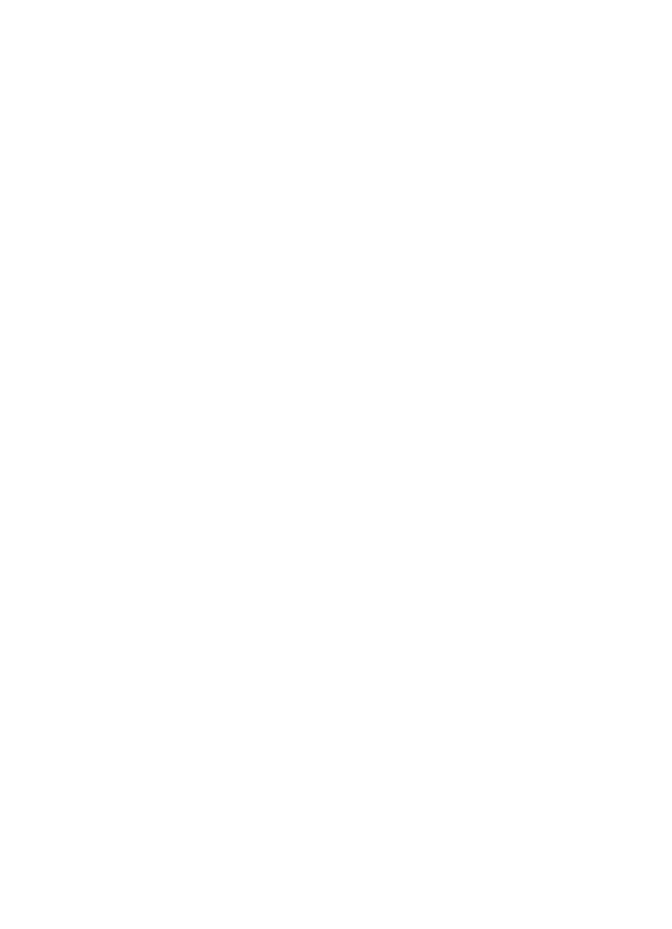
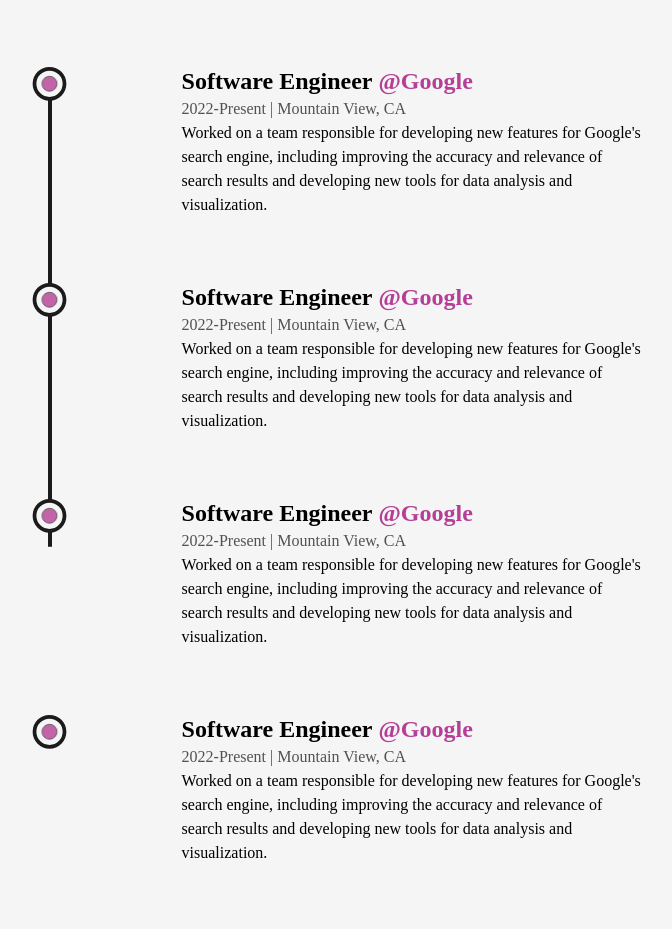
Before and after one commit to SaRTHaK0909k/Trial_portfolio, a Next.js app: page /about in a window 1280 px wide. Shown: the part 2300-3229 px from the top of the page, without its empty margins (244-916 px from the left). Before the commit the page ends 959 px from the top, so only its background shows below. Built offline with nearby package versions, Linux system fonts and the light colour scheme.

Commit message:
experience & Education section done

```diff
--- /dev/null
+++ b/src/components/Education.js
@@ -0,0 +1,77 @@
+import React, { useRef } from "react";
+import { useScroll } from "framer-motion";
+import { motion } from "framer-motion";
+import LiIcon from "./Lilcon";
+
+const Details = ({ type, time, place, info, grade }) => {
+  const ref = useRef(null);
+
+  return (
+    <li
+      ref={ref}
+      className="my-8 first:mt-0 last:mb-0 w-[60%] mx-auto flex flex-col items-center justify-between"
+    >
+      <LiIcon reference={ref} />
+      <motion.div
+        initial={{ y: 50 }}
+        whileInView={{ y: 0 }}
+        transition={{ duration: 0.5, type: "spring" }}
+      />
+
+      <div>
+        <h3 className="capitalize font-bold text-2xl">{type}</h3>
+        <span className="capitalize font-medium text-dark/75">
+          {time} | {place}
+        </span>
+        <p className="font-medium w-full">{info}</p>
+        <p className="font-semibold w-full">{grade}</p>
+      </div>
+    </li>
+  );
+};
+
+const Education = () => {
+  const ref = useRef(null);
+  const { scrollYProgress } = useScroll({
+    target: ref,
+    offset: ["start end", "center start"],
+  });
+
+  return (
+    <>
+      <div className="my-64">
+        <h2 className="font-bold text-8xl mb-32 w-full text-center">
+          Experience
+        </h2>
+
+        <div ref={ref} className="w-[75%] mx-auto relative">
+          <motion.div
+            style={{ scaleY: scrollYProgress }}
+            className="absolute left-9 top-8 w-[4px] h-full bg-dark origin-top"
+          />
+          <ul className="w-full flex flex-col items-start justify-between ml-4">
+            <Details
+              type="Bachelor of Technology in Computer Science & Bussiness"
+              time="2022-2026"
+              place="Indian Institute of Information Technology, Lucknow"
+              info="Relevant courses included Data Structures and Algorithms, Computer Systems Engineering, and Artificial
+              Intelligence."
+              grade="8.0 CGPA"
+            />
+
+            <Details
+              type="Class XII"
+              time="2021-2022"
+              place="Shree Maharishi Vidya Mandir, Chandrapur"
+              grade="94.6%"
+            />
+
+
+          </ul>
+        </div>
+      </div>
+    </>
+  );
+};
+
+export default Education;
--- /dev/null
+++ b/src/components/Experience.js
@@ -0,0 +1,122 @@
+import React, { useRef } from "react";
+import { useScroll } from "framer-motion"
+import {motion} from 'framer-motion'
+import LiIcon from "./Lilcon";
+
+const Details = ({ position, company, companyLink, time, address, work }) => {
+
+  const ref = useRef(null)
+
+
+  return (
+    <li ref={ref} className="my-8 first:mt-0 last:mb-0 w-[60%] mx-auto flex flex-col items-center justify-between">
+      <LiIcon reference={ref}/>
+      <motion.div
+      initial={{y:50}}
+      whileInView={{y:0}}
+      transition={{duration:0.5,type:"spring"}}
+      />
+
+      <div>
+        <h3 className="capitalize font-bold text-2xl">
+          {position}&nbsp;
+          <a
+            href={companyLink}
+            target="_blank"
+            className="text-primary capitalize"
+          >
+            @{company}
+          </a>
+        </h3>
+        <span className="capitalize font-medium text-dark/75">
+          {time} | {address}
+        </span>
+        <p className="font-medium w-full">{work}</p>
+      </div>
+    </li>
+  );
+};
+
+const Experience = () => {
+
+  const ref = useRef(null)
+  const {scrollYProgress} = useScroll({
+    target:ref,
+    offset:["start end","center start"]
+  })
+
+
+  return (
+    <>
+      <div className="my-64">
+        <h2 className="font-bold text-8xl mb-32 w-full text-center">
+          Experience
+        </h2>
+
+        <div ref={ref} className="w-[75%] mx-auto relative">
+            <motion.div
+            style={{scaleY:scrollYProgress}}
+            className="absolute left-9 top-8 w-[4px] h-full bg-dark origin-top"/>
+          <ul className="w-full flex flex-col items-start justify-between ml-4">
+            <Details
+              position="Software Engineer"
+              company="Google"
+              time="2022-present"
+              address="Mountain View, CA"
+              work="Worked on a team responsible for developing new features for Google's
+            search engine, including improving the accuracy and relevance of search results and
+            developing new tools for data analysis and visualization."
+              companyLink="www.google.com"
+            />
+
+            <Details
+              position="Software Engineer"
+              company="Google"
+              time="2022-present"
+              address="Mountain View, CA"
+              work="Worked on a team responsible for developing new features for Google's
+            search engine, including improving the accuracy and relevance of search results and
+            developing new tools for data analysis and visualization."
+              companyLink="www.google.com"
+            />
+
+            <Details
+              position="Software Engineer"
+              company="Google"
+              time="2022-present"
+              address="Mountain View, CA"
+              work="Worked on a team responsible for developing new features for Google's
+            search engine, including improving the accuracy and relevance of search results and
+            developing new tools for data analysis and visualization."
+              companyLink="www.google.com"
+            />
+
+            <Details
+              position="Software Engineer"
+              company="Google"
+              time="2022-present"
+              address="Mountain View, CA"
+              work="Worked on a team responsible for developing new features for Google's
+            search engine, including improving the accuracy and relevance of search results and
+            developing new tools for data analysis and visualization."
+              companyLink="www.google.com"
+            />
+
+            <Details
+              position="Software Engineer"
+              company="Google"
+              time="2022-present"
+              address="Mountain View, CA"
+              work="Worked on a team responsible for developing new features for Google's
+            search engine, including improving the accuracy and relevance of search results and
+            developing new tools for data analysis and visualization."
+              companyLink="www.google.com"
+            />
+          </ul>
+        </div>
+      </div>
+    </>
+  );
+};
+
+export default Experience;
--- /dev/null
+++ b/src/components/Lilcon.js
@@ -0,0 +1,28 @@
+import React from 'react'
+import {motion,useScroll} from 'framer-motion'
+
+const LiIcon = ({reference}) => {
+
+    const {scrollYProgress} = useScroll({
+        target:reference,
+        offset:["center end","center center"]
+      })
+
+  return (
+    <figure className='absolute left-0 stroke-dark'>
+        <svg className="-rotate-90"width="75" height="75" viewBox='0 0 100 100'>
+
+            <circle  cx="75" cy="50"  r="20" className='stroke-primary stroke-1 fill-none'/>
+            <motion.circle
+            style={{
+                pathLength:scrollYProgress
+            }}
+            cx="75" cy="50"  r="20" className=' stroke-[5px] fill-light'/>
+            <circle  cx="75" cy="50"  r="10" className='animate-pulse stroke-1 fill-primary'/>
+
+        </svg>
+    </figure>
+  )
+}
+
+export default LiIcon
--- a/src/components/Skills.js
+++ b/src/components/Skills.js
@@ -7,8 +7,9 @@
       className="flex items-center justify-center rounded-full font-semibold bg-dark text-light p-8 shadow-dark absolute py-3 px-6 cursor-pointer"
       whileHover={{ scale: 1.05 }}
       initial={{x:0,y:0}}
-      animate={{x:x,y:y}}
+      whileInView={{x:x,y:y}}
       transition={{duration:1.5}}
+      viewport={{once:true}}
     >
       {name}
     </motion.div>
--- a/src/pages/about.js
+++ b/src/pages/about.js
@@ -6,6 +6,9 @@
 import Image from "next/image";
 import { motion, useInView, useMotionTemplate, useMotionValue, useSpring } from "framer-motion";
 import { useRef } from "react";
+import Skills from "@/components/Skills";
+import Education from "@/components/Education";
+import Experience from "@/components/Experience";
 
 const AnimatedNumbers = ({ value }) => {
   const ref = useRef(null);
@@ -87,6 +90,9 @@
             </div>
            </div>
           </div>
+        <Skills/>
+        <Experience/>
+        <Education/>
         </Layout>
       </main>
     </>
--- a/src/pages/index.js
+++ b/src/pages/index.js
@@ -41,7 +41,7 @@
           </div>
             </div>
           </div>
-          <Skills/>
+
         </Layout>
         <HireMe/>
         <div className="absolute right-8 bottom-8 inline-block w-24">
```
